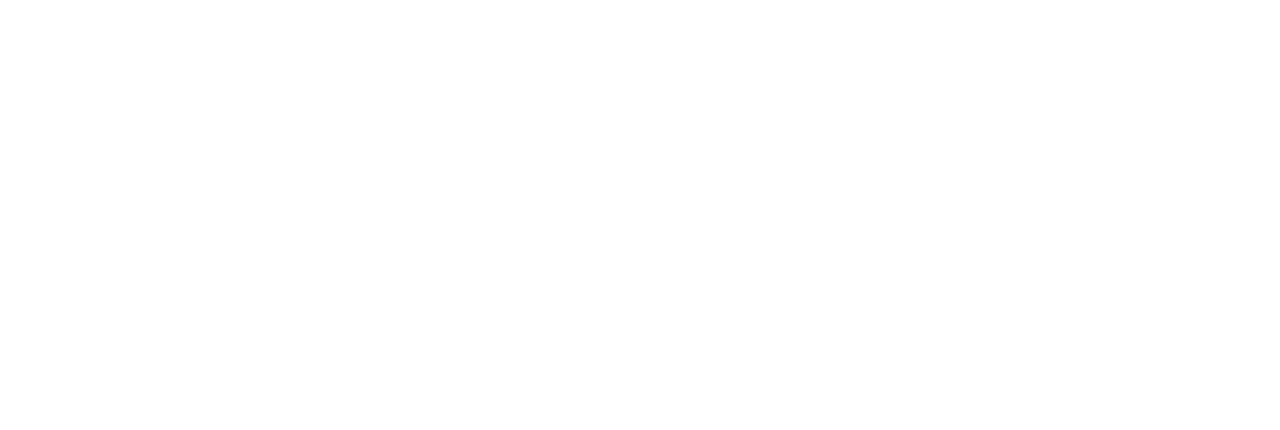
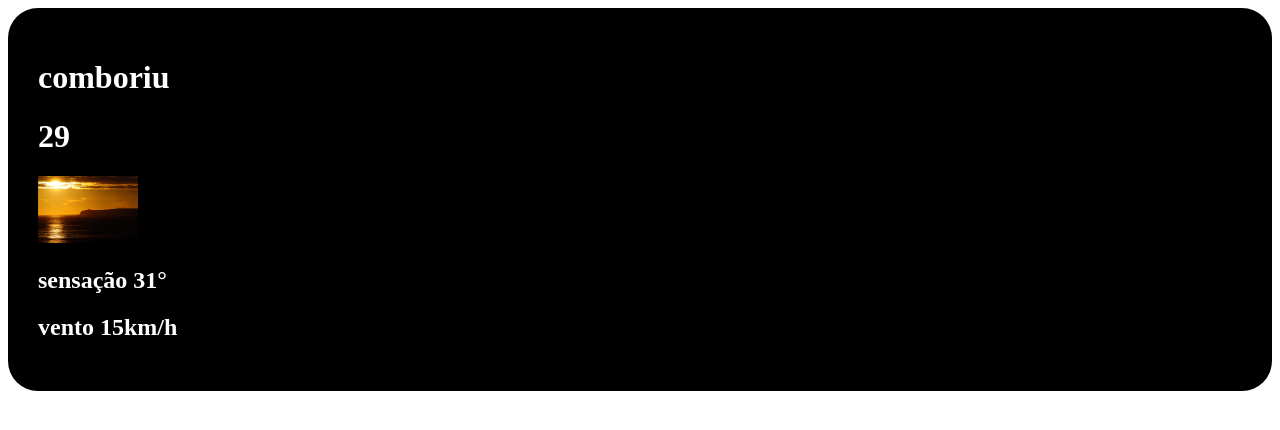
Before and after one commit to eliel-cenaa/aula, a plain HTML site: page clima/index.html in a window 1280 px wide. Drawn offline with Linux system fonts and the light colour scheme.

Commit message:
Add files via upload

```diff
--- /dev/null
+++ b/clima/clima.css
@@ -0,0 +1,7 @@
+.cordefundo{
+    background-color: black;
+    color: white;
+    border-radius: 30px;
+    padding: 30px;
+
+}
--- a/clima/index.html
+++ b/clima/index.html
@@ -1,2 +1,21 @@
 <!DOCTYPE html>
 <html>
+
+<head>
+
+    <title>condiçao climatica</title>
+    <link rel="stylesheet" href="clima.css">
+
+
+</head>
+
+<body>
+    <div class="cordefundo">
+        <h1>comboriu</h1>
+        <h1> 29 </h1>
+        <img src="R.jpg" class="clima" width="100px" alt="">
+        <h2>sensação 31°</h2>
+        <h2> vento 15km/h</h2>
+</body>
+
+</html>
```
Also changed, not shown: clima/R.jpg (added).
